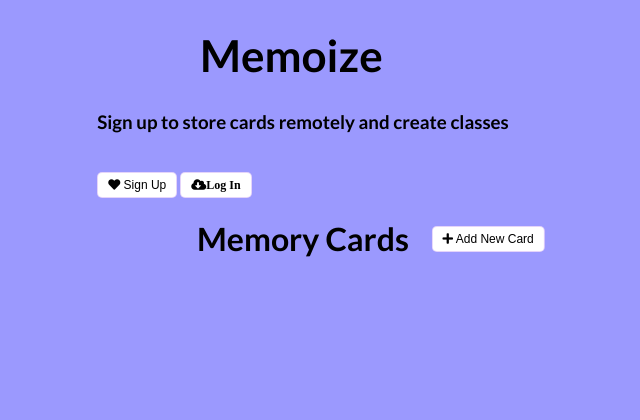
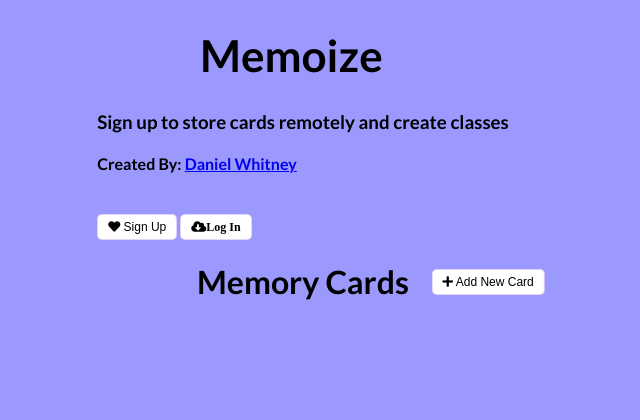
Before and after one commit to Daniel-Wh/MemoryCards, a Flask app: page / in a window 1280 px wide. Shown: the top 420 px of the page, without its empty margins (337-977 px from the left). Run offline with Flask 2, Linux system fonts and the light colour scheme; parts of the project's set-up code (start-up, migrations or seed data) failed here and were passed over; some libraries are stand-ins or nearby versions.

Commit message:
added made by and github link to prod

```diff
--- a/templates/index.html
+++ b/templates/index.html
@@ -29,6 +29,9 @@
       <header>
         <h1>Memoize</h1>
         <h3>Sign up to store cards remotely and create classes</h3>
+        <h4>
+          Created By: <a href="https://github.com/Daniel-Wh">Daniel Whitney</a>
+        </h4>
         <button class="btn btn-small" id="open">
           <i class="fas fa-heart"></i> Sign Up
         </button>
```
